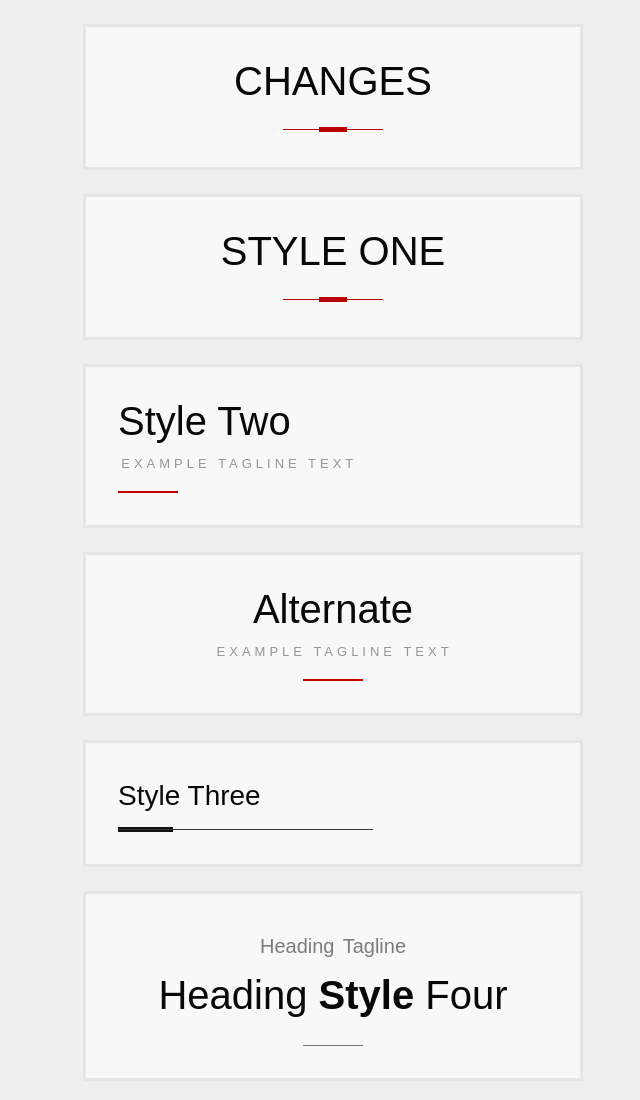
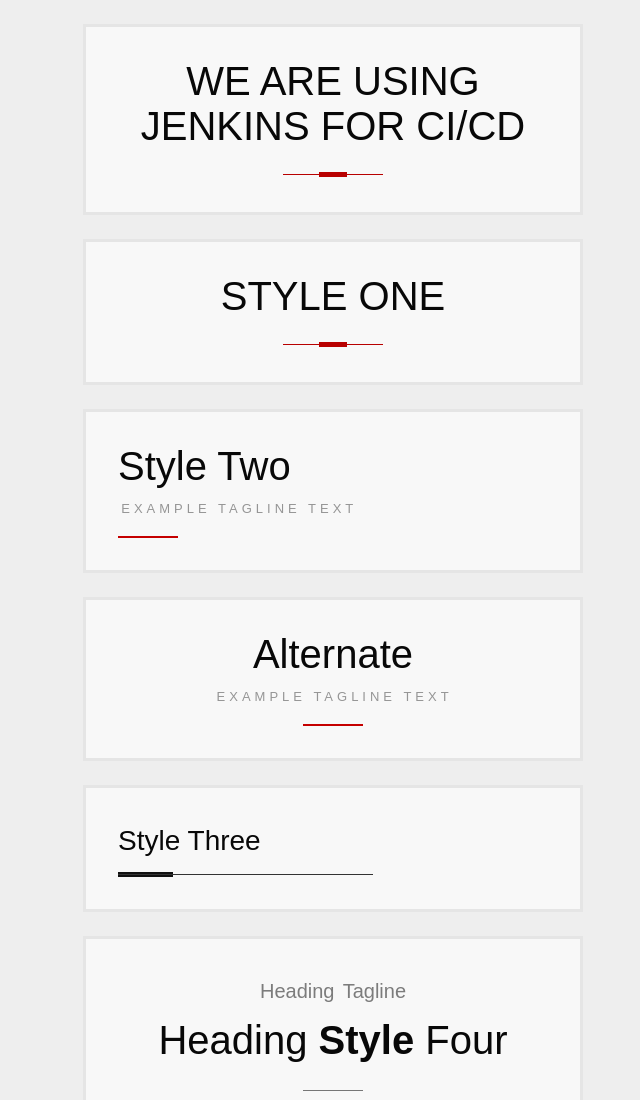
Before and after one commit to ahtisham735/test-repo, a plain HTML site: page index.html in a window 1280 px wide. Shown: the top 1100 px of the page, without its empty margins (307-947 px from the left). Drawn offline with Linux system fonts and the light colour scheme.

Commit message:
Update index.html

```diff
--- a/index.html
+++ b/index.html
@@ -382,7 +382,7 @@
 
 </style>
 <div class="one">
-  <h1>changes</h1>
+  <h1>We are using Jenkins for CI/CD</h1>
 </div>
 <div class="one">
   <h1>Style One</h1>
```
